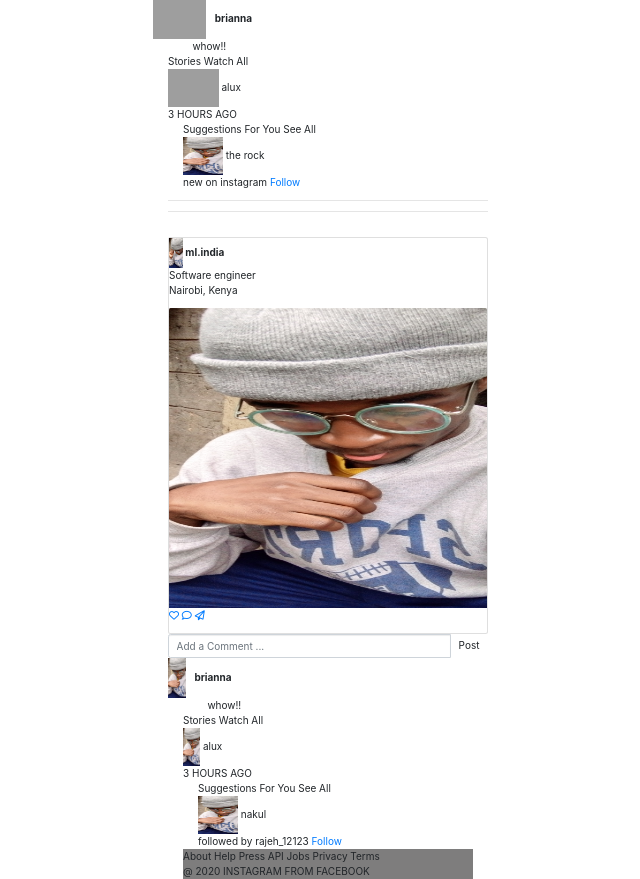
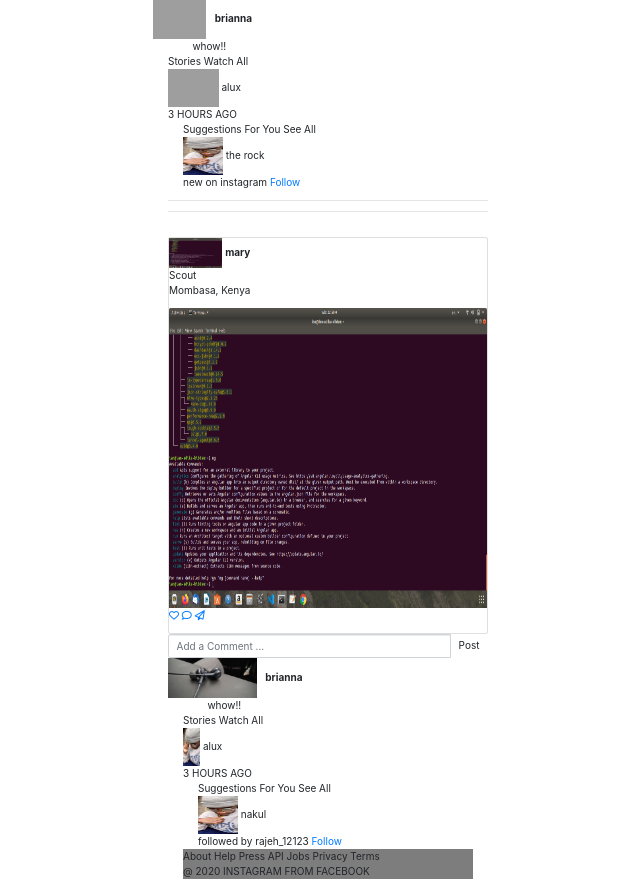
Before and after one commit to Ianadika44/insta-clown, a Django app: page / in a window 1280 px wide. Shown: the part 627-1506 px from the top of the page, without its empty margins (312-952 px from the left). Run offline with Django 3.2, Linux system fonts and the light colour scheme; some libraries are stand-ins or nearby versions; grey boxes are pictures that could not be loaded.

Commit message:
update on the welcome html

```diff
--- a/instagram/templates/profile.html
+++ b/instagram/templates/profile.html
@@ -86,7 +86,7 @@
             <div class="card" style="width: 32rem;">
 
                 <h10 class=" card-content">
-                    <img src="/media/post/IMG_20200309_135114_913.jpg" height="30" class="round" alt="">
+                    <img src="/media/post/IMG_20200309_135120_175_lc6ISks.jpg height="30" class="round" alt="">
                     <strong> ian </strong> </h10>
                 <p class="paid-text card-content"> Software engineer<br> Nairobi, Kenya</p>
 
@@ -191,7 +191,7 @@
                     <span class="stories"> Suggestions For You </span> <span class="watch-all"> See All </span>
 
                     <div class="stories-profiles">
-                        <img src="/media/post/IMG_20200309_135120_175.jpg" class="stories-img" height="38" width="40"
+                        <img src="/media/post/IMG_20200306_122558_538_KIU2U8x.jpg" class="stories-img" height="38" width="40"
                             alt="">
                         <span class="stories-name"> stepper </span><br>
                         <span class="minutes-ago"> followed by rajab_12123 </span>
--- a/instagram/templates/welcome.html
+++ b/instagram/templates/welcome.html
@@ -147,11 +147,11 @@
                 <div class="card" style="width: 32rem;">
 
                     <h10 class=" card-content">
-                        <img src="/media/post/IMG_20200309_135114_913.jpg" height="30" class="round" alt="">
-                        <strong> ml.india </strong> </h10>
-                    <p class="paid-text card-content"> Software engineer<br> Nairobi, Kenya</p>
+                        <img src="/media/post/Screenshot_from_2020-03-16_22-50-04.png" height="30" class="round" alt="">
+                        <strong> mary </strong> </h10>
+                    <p class="paid-text card-content"> Scout<br> Mombasa, Kenya</p>
 
-                    <img src="/media/post/IMG_20200309_135120_175.jpg" height="300" width="100"
+                    <img src="/media/post/Screenshot_from_2020-03-16_22-50-04.png" height="300" width="100"
                         class="card-img-top card-image" alt="...">
 
                     <p>
@@ -173,7 +173,7 @@
                     </form>
                 </div>
                 <div class="side-profile">
-                    <img src="/media/post/IMG_20200309_135120_175_lc6ISks.jpg" class="side-profile-img" height="40"
+                    <img src="/media/post/IMG_20200306_122558_538_KIU2U8x.jpg" class="side-profile-img" height="40"
                         alt=""> &nbsp;
                     <strong> brianna </strong> <br><span class="name-span">
                         &nbsp; &nbsp; &nbsp; &nbsp; &nbsp; &nbsp; &nbsp;
@@ -182,7 +182,7 @@
                 <div class="container  stories-container overflow-auto ">
                     <span class="stories "> Stories </span> <span class="watch-all"> Watch All </span>
                     <div class="stories-profiles">
-                        <img src="/media/post/IMG_20200309_135120_175.jpg" class="stories-img" height="38" alt="">
+                        <img src="/media/post/IMG_20200309_135114_913.jpg" class="stories-img" height="38" alt="">
                         <span class="stories-name"> alux </span><br>
                         <span class="minutes-ago"> 3 HOURS AGO </span>
                     </div>
@@ -191,7 +191,7 @@
                     <span class="stories"> Suggestions For You </span> <span class="watch-all"> See All </span>
 
                     <div class="stories-profiles">
-                        <img src="/media/post/IMG_20200309_135120_175.jpg" class="stories-img" height="38" width="40"
+                        <img src="/media/post/IMG_20200309_135120_175_lc6ISks.jpg" class="stories-img" height="38" width="40"
                             alt="">
                         <span class="stories-name"> nakul </span><br>
                         <span class="minutes-ago"> followed by rajeh_12123 </span>
```
